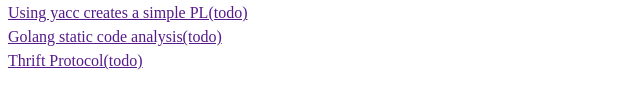
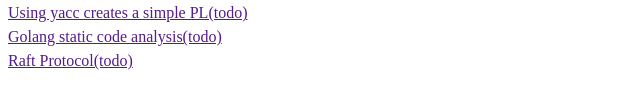
Before and after one commit to qw4990/Codeyj, a plain HTML site: page res/blog/index.html in a window 1280 px wide. Shown: the part 314-422 px from the top of the page, 0-640 px from the left. Drawn offline with Linux system fonts and the light colour scheme.

Commit message:
update blog index.html

```diff
--- a/res/blog/index.html
+++ b/res/blog/index.html
@@ -18,7 +18,7 @@
 <a href="./blogs/nsq1.html">nsq源码分析1(todo)</a><br>
 <a href="">Using yacc creates a simple PL(todo)</a><br>
 <a href="">Golang static code analysis(todo)</a><br>
-<a href="">Thrift Protocol(todo)</a><br>
+<a href="">Raft Protocol(todo)</a><br>
 </p>
 </body>
 </html>
```
